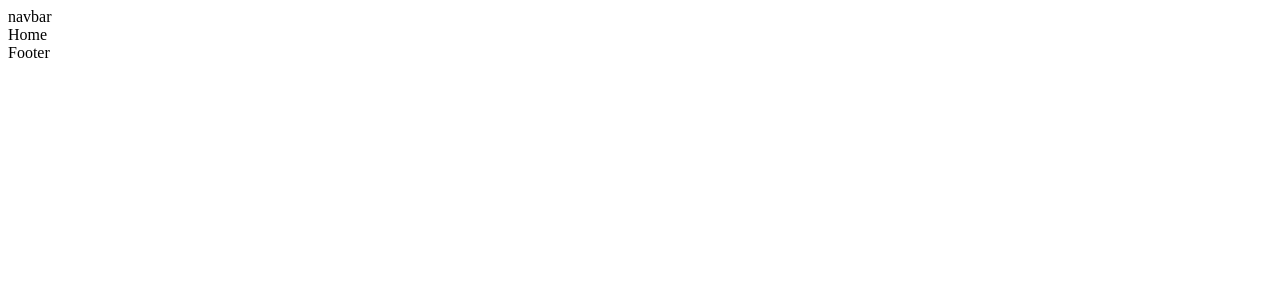
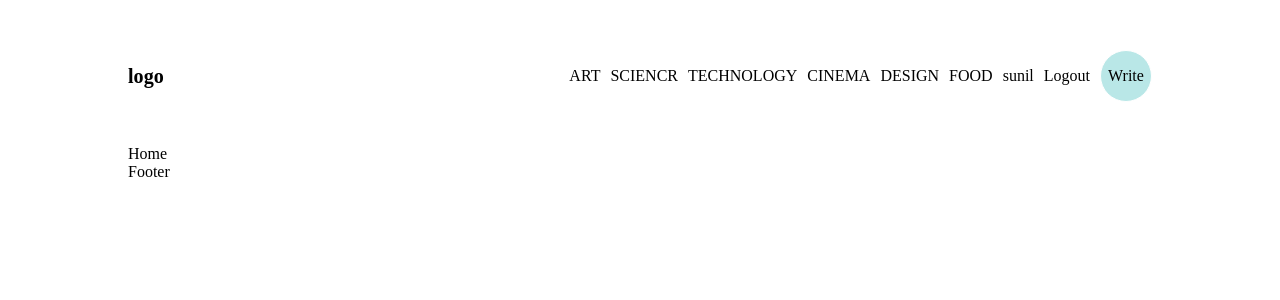
Before and after one commit to suniljoshi26/blogapp, a React (Create React App) app: page / in a window 1280 px wide. Shown: the top 300 px of the page. Built offline with nearby package versions, Linux system fonts and the light colour scheme.

Commit message:
navbar componenet

```diff
--- a/src/components/Navbar.jsx
+++ b/src/components/Navbar.jsx
@@ -1,7 +1,46 @@
 import React from "react";
+import { Link } from "react-router-dom";
 
 const Navbar = () => {
-  return <div>navbar</div>;
+  return (
+    <div className="navbar">
+      {" "}
+      <div className="container">
+        <div className="logo">
+          {" "}
+          <h6>logo </h6>
+        </div>
+
+        <div className="links">
+          <Link className="link">
+            <h6>ART </h6>
+          </Link>
+          <Link className="link">
+            <h6>SCIENCR</h6>
+          </Link>
+          <Link className="link">
+            <h6> TECHNOLOGY </h6>
+          </Link>
+          <Link className="link">
+            <h6>CINEMA </h6>
+          </Link>
+          <Link className="link">
+            <h6>DESIGN </h6>
+          </Link>
+          <Link className="link">
+            <h6>FOOD </h6>
+          </Link>
+          <span>sunil</span>
+          <span>Logout</span>
+          <span className="write">
+            <Link className="link" to="/write">
+              Write
+            </Link>
+          </span>
+        </div>
+      </div>
+    </div>
+  );
 };
 
 export default Navbar;
--- a/src/style.scss
+++ b/src/style.scss
@@ -1,6 +1,14 @@
 $lightGreen: #b9e7e7;
 .app {
+  display: flex;
+  justify-content: center;
   .contaner {
+    width: 1024px;
+
+    .link {
+      text-decoration: none !important;
+      color: inherit;
+    }
     //login
     .auth {
       display: flex;
@@ -40,5 +48,46 @@ $lightGreen: #b9e7e7;
         text-align: center;
       }
     }
+    //navbar
+    .navbar {
+      .container {
+        padding: 10px 0;
+        display: flex;
+        flex-direction: row;
+        align-items: center;
+        justify-content: space-between;
+        .logo {
+          font-size: 30px;
+        }
+        .links {
+          display: flex;
+          align-items: center;
+          gap: 10px;
+          h6 {
+            font-size: 16px;
+            font-weight: 300;
+          }
+          span {
+            cursor: pointer;
+          }
+          .write {
+            background-color: $lightGreen;
+            width: 50px;
+            height: 50px;
+            border-radius: 50%;
+            display: flex;
+            align-items: center;
+            justify-content: center;
+            font-weight: 300;
+            border: 1px solid white;
+            &:hover {
+              color: teal;
+              background-color: white;
+              border: 1px solid teal;
+            }
+          }
+        }
+      }
+    }
   }
 }
```
